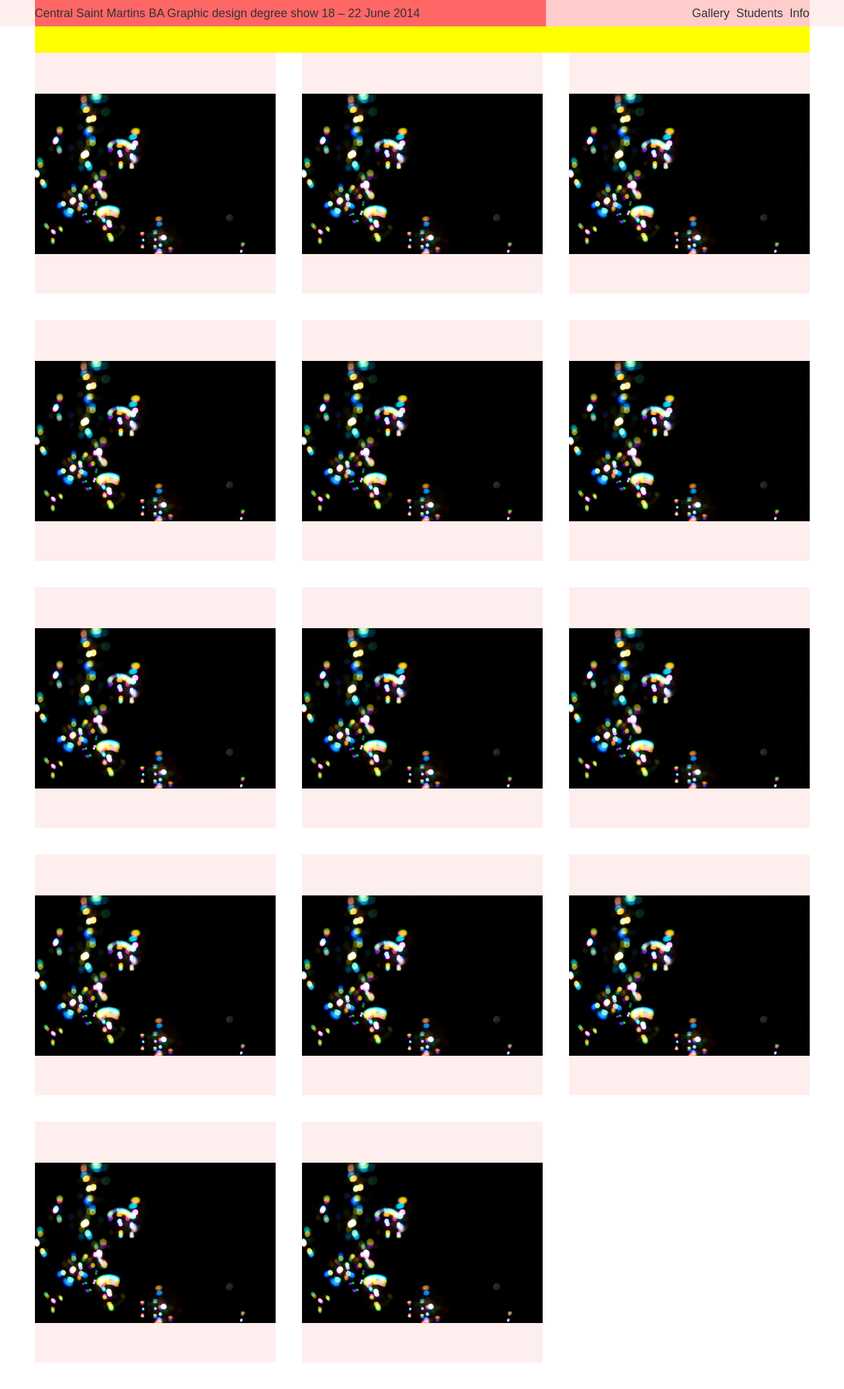
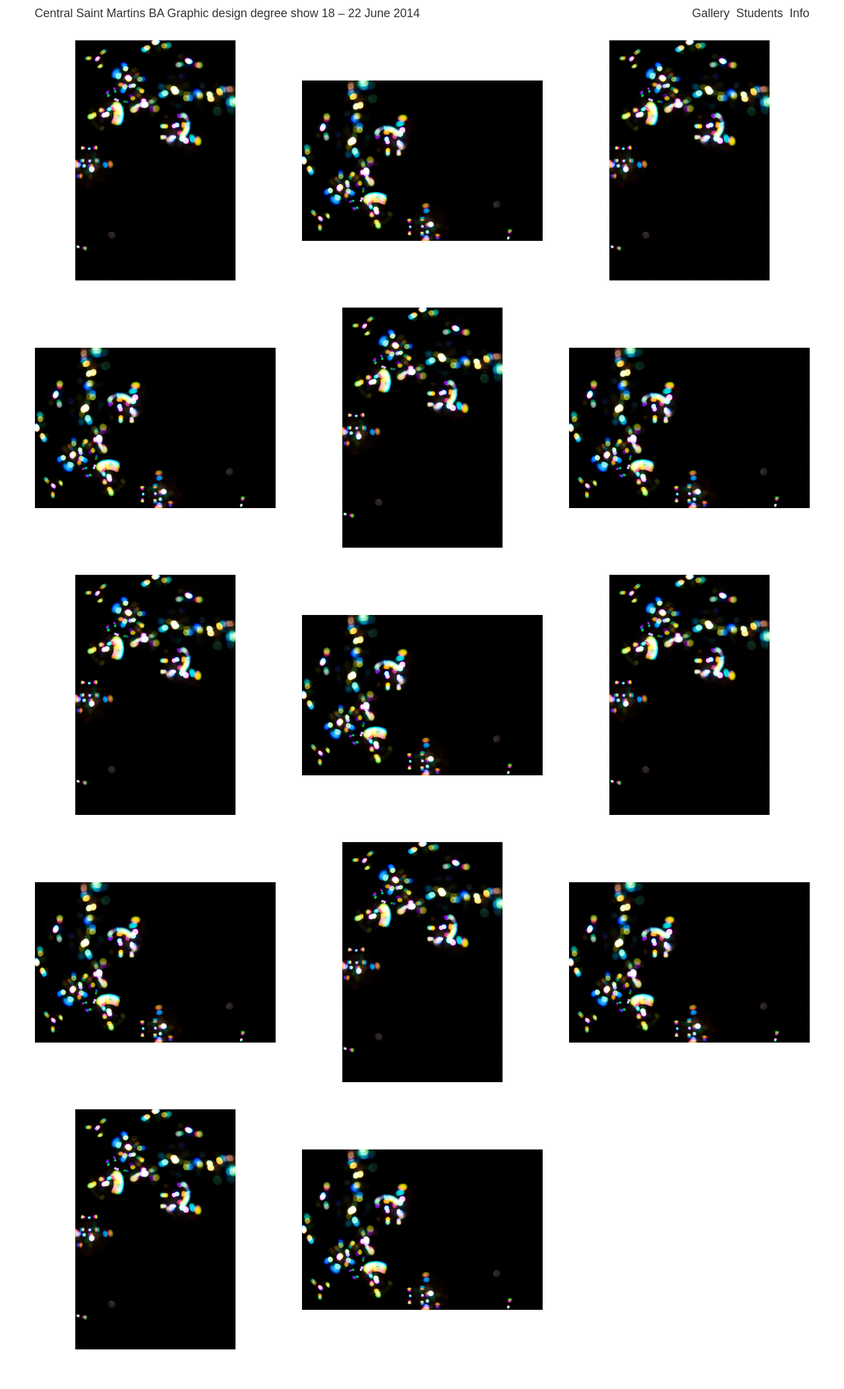
Before and after one commit to wwform/csm-ba-gd-14, a PHP site: page / in a window 1280 px wide. Shown: the whole page at 66% size. After the commit the page ends 2045 px from the top, so only its background shows below. Run offline with PHP 8.4, Linux system fonts and the light colour scheme; style sheets or scripts are compiled from the project's sources.

Commit message:
removed all bg colours; odd thumbs are rotated

```diff
--- a/static/css/template.less
+++ b/static/css/template.less
@@ -139,19 +139,18 @@ header {
 	position: fixed;
 	top: 0; left: 0;
 	width: 100%; height: 40px;
-	background: #fee;
+	background: #fff;
+	z-index: 2014;
 }
 
 header div.inner {
 	width: @content-width;
 	margin: 0 auto;
-	background: #fcc;
 	height: 40px;
 }
 
 header h1 {
 	line-height: 40px;
-	background: #f66;
 }
 
 header nav ul {
@@ -169,8 +168,7 @@ header nav li {
 main {
 	width: @content-width;
 	margin: 0 auto;
-	background: #ff0;
-	padding-top: 80px;
+	padding-top: 60px;
 }
 
 
@@ -185,8 +183,6 @@ main {
 	margin-left: @thumb-gutter;
 	float: left;
 	position: relative;
-
-	background: #fee;
 }
 
 .first { margin-left: 0; }
@@ -204,6 +200,10 @@ main {
 	max-width: 100%;
 	max-height: 100%;
 	z-index: 1;
+}
+
+.thumb:nth-child(odd) .thumb-image img {
+	-webkit-transform: rotate(90deg);
 }
 
 .thumb-title {
```
